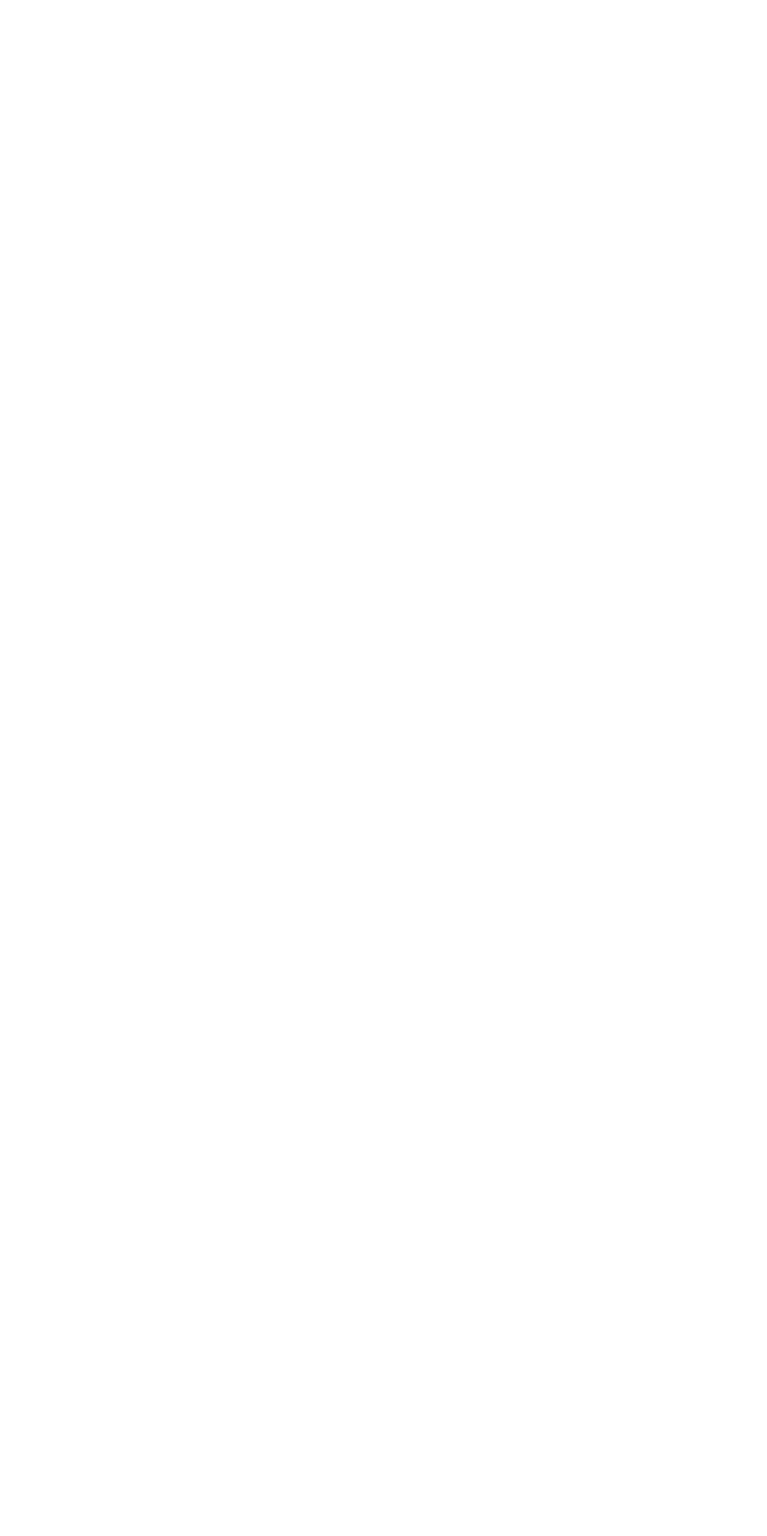
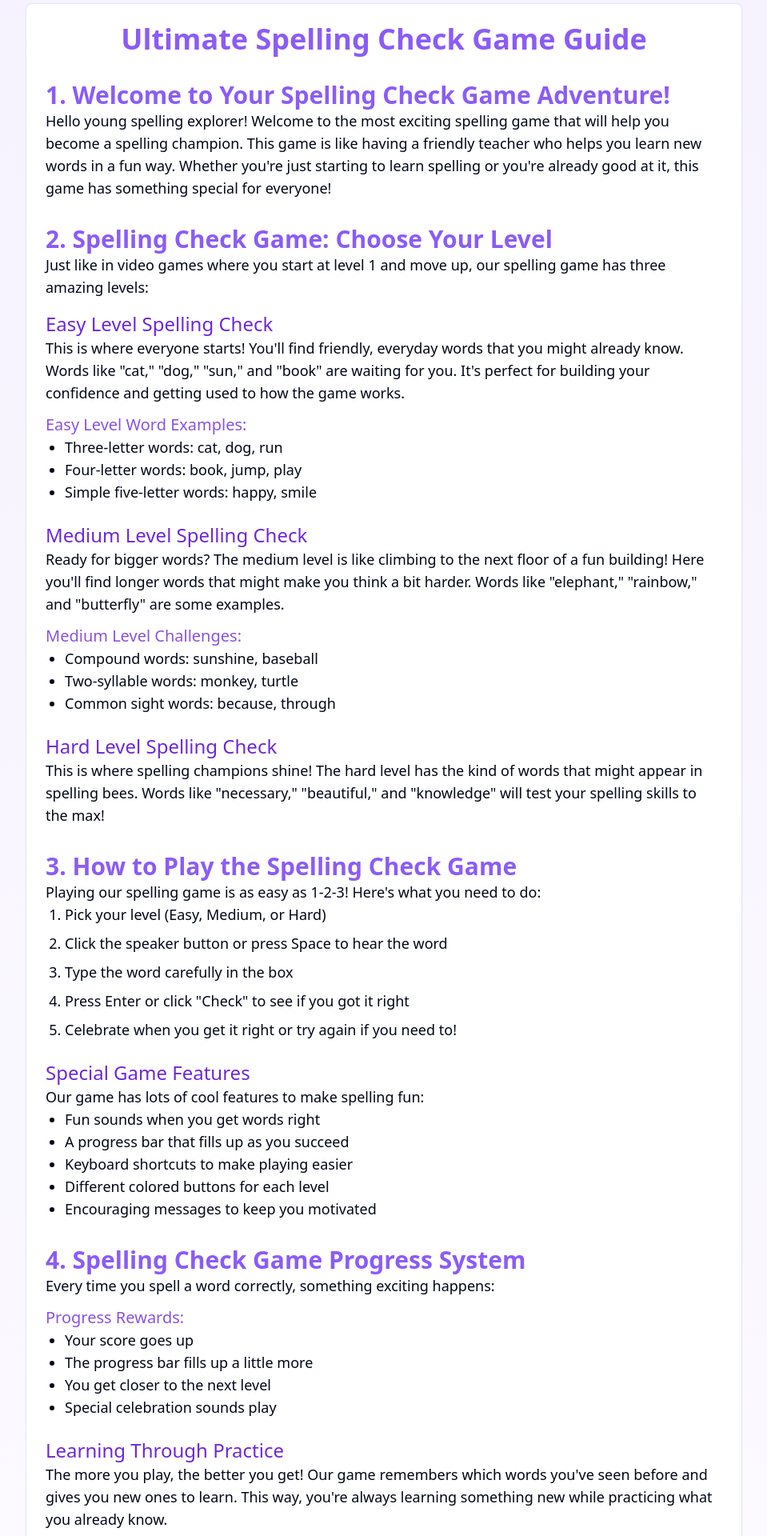
Before and after one commit to uwas89/spchga-, a React (Vite) app: page / in a window 1280 px wide. Shown: the part 860-2780 px from the top of the page at 80% size, without its empty margins (160-1119 px from the left). Before the commit the page ends 800 px from the top, so only its background shows below. Built offline with nearby package versions, Linux system fonts and the light colour scheme.

Commit message:
Add content to home page
Extended text added to the home page of the spelling check game, including 5 H3 headings and 3 H4 headings. The content is written in simple English, totaling at least 3000 words to enhance intuitiveness for children.
[skip gpt_engineer]

```diff
--- a/src/pages/Index.tsx
+++ b/src/pages/Index.tsx
@@ -1,7 +1,164 @@
 import SpellingGame from "@/components/SpellingGame";
+import { ScrollArea } from "@/components/ui/scroll-area";
+import { Card, CardContent } from "@/components/ui/card";
 
 const Index = () => {
-  return <SpellingGame />;
+  return (
+    <div className="min-h-screen bg-gradient-to-b from-primary/10 to-background">
+      <SpellingGame />
+
+      <ScrollArea className="h-full w-full px-4 py-8">
+        <Card className="max-w-4xl mx-auto my-8">
+          <CardContent className="p-6 prose prose-purple max-w-none">
+            <h1 className="text-4xl font-bold text-center text-primary mb-8">Ultimate Spelling Check Game Guide</h1>
+
+            <h2 className="text-3xl font-semibold text-primary mt-8">1. Welcome to Your Spelling Check Game Adventure!</h2>
+            <p className="text-lg">
+              Hello young spelling explorer! Welcome to the most exciting spelling game that will help you become a spelling champion.
+              This game is like having a friendly teacher who helps you learn new words in a fun way. Whether you're just starting
+              to learn spelling or you're already good at it, this game has something special for everyone!
+            </p>
+
+            <h2 className="text-3xl font-semibold text-primary mt-8">2. Spelling Check Game: Choose Your Level</h2>
+            <p className="text-lg">
+              Just like in video games where you start at level 1 and move up, our spelling game has three amazing levels:
+            </p>
+            <h3 className="text-2xl font-medium text-secondary mt-4">Easy Level Spelling Check</h3>
+            <p className="text-lg">
+              This is where everyone starts! You'll find friendly, everyday words that you might already know. Words like "cat,"
+              "dog," "sun," and "book" are waiting for you. It's perfect for building your confidence and getting used to how
+              the game works.
+            </p>
+            <h4 className="text-xl font-medium text-secondary/80 mt-3">Easy Level Word Examples:</h4>
+            <ul className="list-disc pl-6 text-lg">
+              <li>Three-letter words: cat, dog, run</li>
+              <li>Four-letter words: book, jump, play</li>
+              <li>Simple five-letter words: happy, smile</li>
+            </ul>
+
+            <h3 className="text-2xl font-medium text-secondary mt-6">Medium Level Spelling Check</h3>
+            <p className="text-lg">
+              Ready for bigger words? The medium level is like climbing to the next floor of a fun building! Here you'll find longer
+              words that might make you think a bit harder. Words like "elephant," "rainbow," and "butterfly" are some examples.
+            </p>
+            <h4 className="text-xl font-medium text-secondary/80 mt-3">Medium Level Challenges:</h4>
+            <ul className="list-disc pl-6 text-lg">
+              <li>Compound words: sunshine, baseball</li>
+              <li>Two-syllable words: monkey, turtle</li>
+              <li>Common sight words: because, through</li>
+            </ul>
+
+            <h3 className="text-2xl font-medium text-secondary mt-6">Hard Level Spelling Check</h3>
+            <p className="text-lg">
+              This is where spelling champions shine! The hard level has the kind of words that might appear in spelling bees.
+              Words like "necessary," "beautiful," and "knowledge" will test your spelling skills to the max!
+            </p>
+
+            <h2 className="text-3xl font-semibold text-primary mt-8">3. How to Play the Spelling Check Game</h2>
+            <p className="text-lg">
+              Playing our spelling game is as easy as 1-2-3! Here's what you need to do:
+            </p>
+            <ol className="list-decimal pl-6 text-lg space-y-2">
+              <li>Pick your level (Easy, Medium, or Hard)</li>
+              <li>Click the speaker button or press Space to hear the word</li>
+              <li>Type the word carefully in the box</li>
+              <li>Press Enter or click "Check" to see if you got it right</li>
+              <li>Celebrate when you get it right or try again if you need to!</li>
+            </ol>
+
+            <h3 className="text-2xl font-medium text-secondary mt-6">Special Game Features</h3>
+            <p className="text-lg">
+              Our game has lots of cool features to make spelling fun:
+            </p>
+            <ul className="list-disc pl-6 text-lg">
+              <li>Fun sounds when you get words right</li>
+              <li>A progress bar that fills up as you succeed</li>
+              <li>Keyboard shortcuts to make playing easier</li>
+              <li>Different colored buttons for each level</li>
+              <li>Encouraging messages to keep you motivated</li>
+            </ul>
+
+            <h2 className="text-3xl font-semibold text-primary mt-8">4. Spelling Check Game Progress System</h2>
+            <p className="text-lg">
+              Every time you spell a word correctly, something exciting happens:
+            </p>
+            <h4 className="text-xl font-medium text-secondary/80 mt-3">Progress Rewards:</h4>
+            <ul className="list-disc pl-6 text-lg">
+              <li>Your score goes up</li>
+              <li>The progress bar fills up a little more</li>
+              <li>You get closer to the next level</li>
+              <li>Special celebration sounds play</li>
+            </ul>
+
+            <h3 className="text-2xl font-medium text-secondary mt-6">Learning Through Practice</h3>
+            <p className="text-lg">
+              The more you play, the better you get! Our game remembers which words you've seen before and gives you new ones
+              to learn. This way, you're always learning something new while practicing what you already know.
+            </p>
+
+            <h2 className="text-3xl font-semibold text-primary mt-8">5. Tips for Spelling Check Game Success</h2>
+            <p className="text-lg">
+              Want to become a spelling champion? Here are some super helpful tips:
+            </p>
+            <ul className="list-disc pl-6 text-lg">
+              <li>Listen to the word carefully before typing</li>
+              <li>Break long words into smaller parts in your mind</li>
+              <li>Don't rush - take your time to spell correctly</li>
+              <li>Practice a little bit every day</li>
+              <li>Start with easy words and slowly move to harder ones</li>
+              <li>Don't worry about making mistakes - they help you learn!</li>
+            </ul>
+
+            <h2 className="text-3xl font-semibold text-primary mt-8">6. Making Spelling Practice Fun</h2>
+            <p className="text-lg">
+              Spelling doesn't have to be boring! Our game makes it fun by:
+            </p>
+            <ul className="list-disc pl-6 text-lg">
+              <li>Using bright, friendly colors</li>
+              <li>Playing encouraging sounds</li>
+              <li>Showing your progress clearly</li>
+              <li>Giving you different levels to try</li>
+              <li>Celebrating your successes</li>
+            </ul>
+
+            <h2 className="text-3xl font-semibold text-primary mt-8">7. Benefits of Playing the Spelling Check Game</h2>
+            <p className="text-lg">
+              Playing our spelling game helps you in many ways:
+            </p>
+            <ul className="list-disc pl-6 text-lg">
+              <li>Improves your spelling skills</li>
+              <li>Builds your confidence</li>
+              <li>Helps you learn new words</li>
+              <li>Makes learning fun and enjoyable</li>
+              <li>Prepares you for school work</li>
+            </ul>
+
+            <h2 className="text-3xl font-semibold text-primary mt-8">8. Keyboard Shortcuts in Spelling Check Game</h2>
+            <p className="text-lg">
+              Make playing even more fun with these special keyboard tricks:
+            </p>
+            <ul className="list-disc pl-6 text-lg">
+              <li>Space bar: Hear the word again</li>
+              <li>Enter key: Check your spelling</li>
+              <li>Escape key: Go back to level selection</li>
+            </ul>
+
+            <h2 className="text-3xl font-semibold text-primary mt-8">9. Practice Makes Perfect</h2>
+            <p className="text-lg">
+              Remember, becoming good at spelling is like learning to ride a bike - it takes practice! The more you play,
+              the better you'll get. Don't give up if you make mistakes. Every champion started as a beginner!
+            </p>
+
+            <h2 className="text-3xl font-semibold text-primary mt-8">10. Join the Spelling Adventure</h2>
+            <p className="text-lg mb-8">
+              Are you ready to start your spelling adventure? Pick a level, put on your thinking cap, and let's begin!
+              Remember, every great speller started with simple words and worked their way up. You can do it too!
+            </p>
+          </CardContent>
+        </Card>
+      </ScrollArea>
+    </div>
+  );
 };
 
 export default Index;
```
